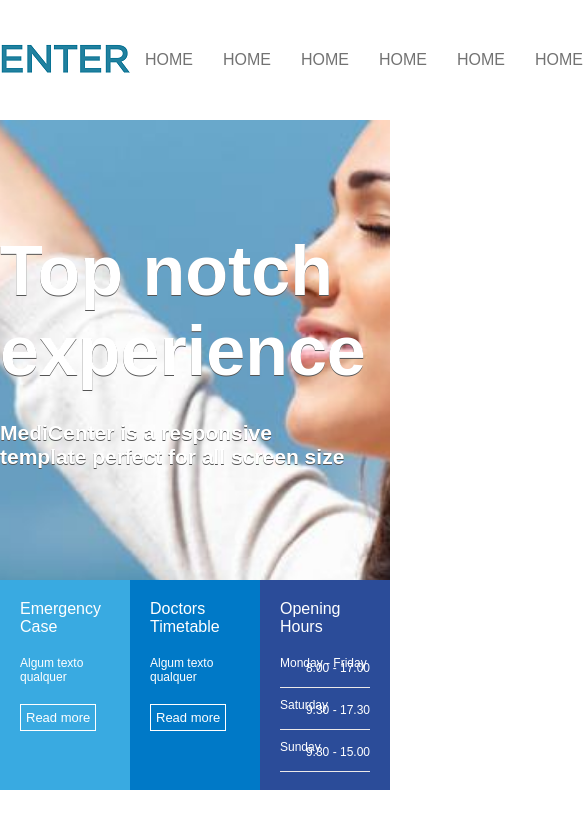
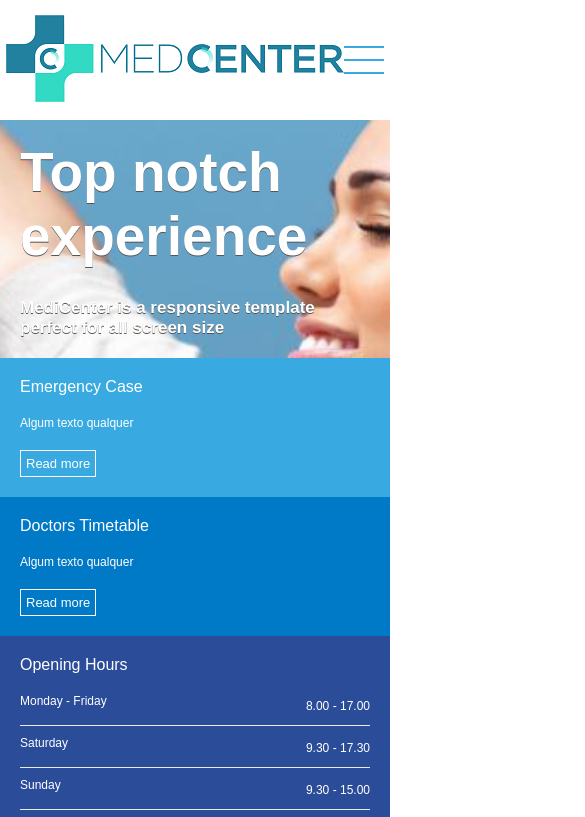
Before and after one commit to samara-maia/MediCenter, a plain HTML site: page index.html in a window 390 px wide. Shown: the top 817 px of the page, 585 px wide, since content can reach past the window. Drawn offline with Linux system fonts and the light colour scheme.

Commit message:
deixei o site responsivo

```diff
--- a/assets/css/template.css
+++ b/assets/css/template.css
@@ -253,3 +253,69 @@ footer .widget_title_text {
     font-size: 12px;
     margin-top: 30px;
 }
+.menuMobile{
+    display: none;
+    width: 40px;
+    height: 40px;
+    margin-top: 40px;
+    margin-bottom: 40px;
+    margin-right: 20px;
+}
+.mn_line{
+    height: 2px;
+    background-color: #39aae1;
+}
+
+@media (max-width:600px){
+
+    .banner_headline{
+        padding: 20px;
+    }
+
+    .banner_headline h1 {
+        font-size: 55px;
+    }
+
+    .banner_headline h2 {
+        font-size: 17px;
+    }
+    .banner_options {
+        height: auto;
+        flex-direction: column;
+    }
+    .container{
+        flex-direction: column;
+    }
+    #geral section,
+    #geral aside  {
+        padding: 40px;
+    }
+    .footer_menu{
+        flex-direction: column;
+    }
+    .footer_area{
+        flex-direction: column;
+        padding: 20px;
+    }
+    .footer_copy{
+        padding-left: 20px;
+    }
+    header .container{
+        flex-direction: row;
+    }
+    nav ul{
+        flex-direction: column;
+        display: none;
+    }
+    header {
+        height: auto;
+    }
+    .logo {
+        padding-left: 20px;
+    }
+    .menuMobile{
+        display: flex;
+        flex-direction: column;
+        justify-content: space-around;
+    }
+}
--- a/index.html
+++ b/index.html
@@ -16,6 +16,11 @@
             </div>
             <div class="menu">
                 <nav>
+                    <div class="menuMobile">
+                        <div class="mn_line"></div>
+                        <div class="mn_line"></div>
+                        <div class="mn_line"></div>
+                    </div>
                     <ul>
                         <li class="active"><a href="">HOME</a></li>
                         <li><a href="">HOME</a></li>
```
